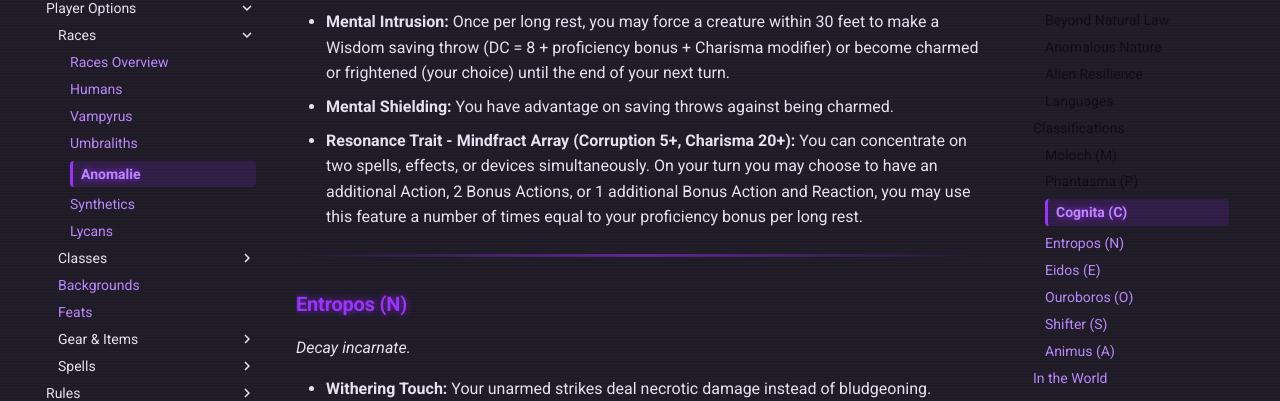
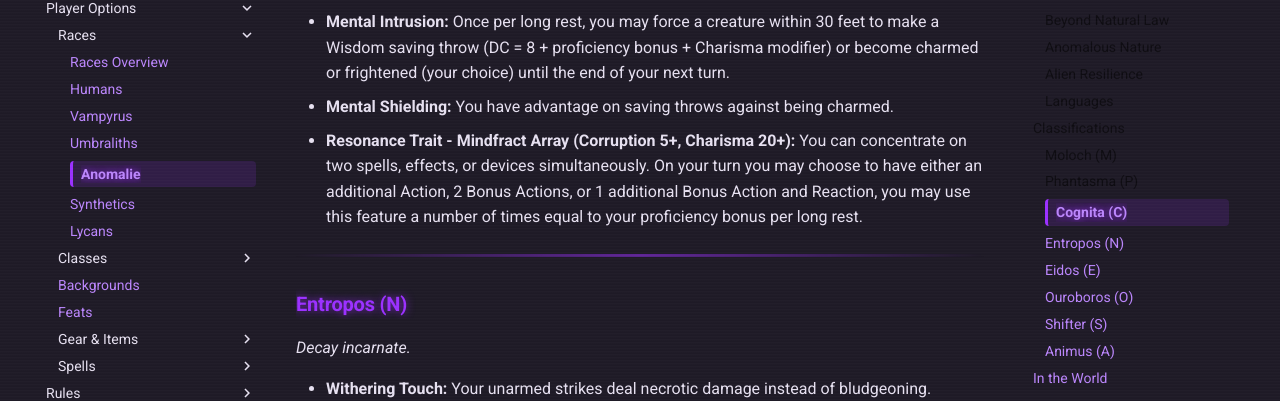
Before and after one commit to BruhfessorX/cybercraft5e, an MkDocs documentation site: the page built from docs/player-options/races/anomalie.md, in a window 1280 px wide and 900 px high, scrolled down 2401 px. Shown: the part 129-530 px from the top of the window. Built offline with MkDocs 1.6.1 and Material for MkDocs 9.7.7, drawn with Linux system fonts in a browser that asks for light colours; comment, search, counter and statistics services are not loaded.

```diff
--- a/docs/player-options/races/anomalie.md
+++ b/docs/player-options/races/anomalie.md
@@ -74,7 +74,7 @@
 
 - **Mental Intrusion:** Once per long rest, you may force a creature within 30 feet to make a Wisdom saving throw (DC = 8 + proficiency bonus + Charisma modifier) or become charmed or frightened (your choice) until the end of your next turn.
 - **Mental Shielding:** You have advantage on saving throws against being charmed.
-- **Resonance Trait - Mindfract Array (Corruption 5+, Charisma 20+):** You can concentrate on two spells, effects, or devices simultaneously. On your turn you may choose to have an additional Action, 2 Bonus Actions, or 1 additional Bonus Action and Reaction, you may use this feature a number of times equal to your proficiency bonus per long rest.
+- **Resonance Trait - Mindfract Array (Corruption 5+, Charisma 20+):** You can concentrate on two spells, effects, or devices simultaneously. On your turn you may choose to have either an additional Action, 2 Bonus Actions, or 1 additional Bonus Action and Reaction, you may use this feature a number of times equal to your proficiency bonus per long rest.
 
 ---
 
```
